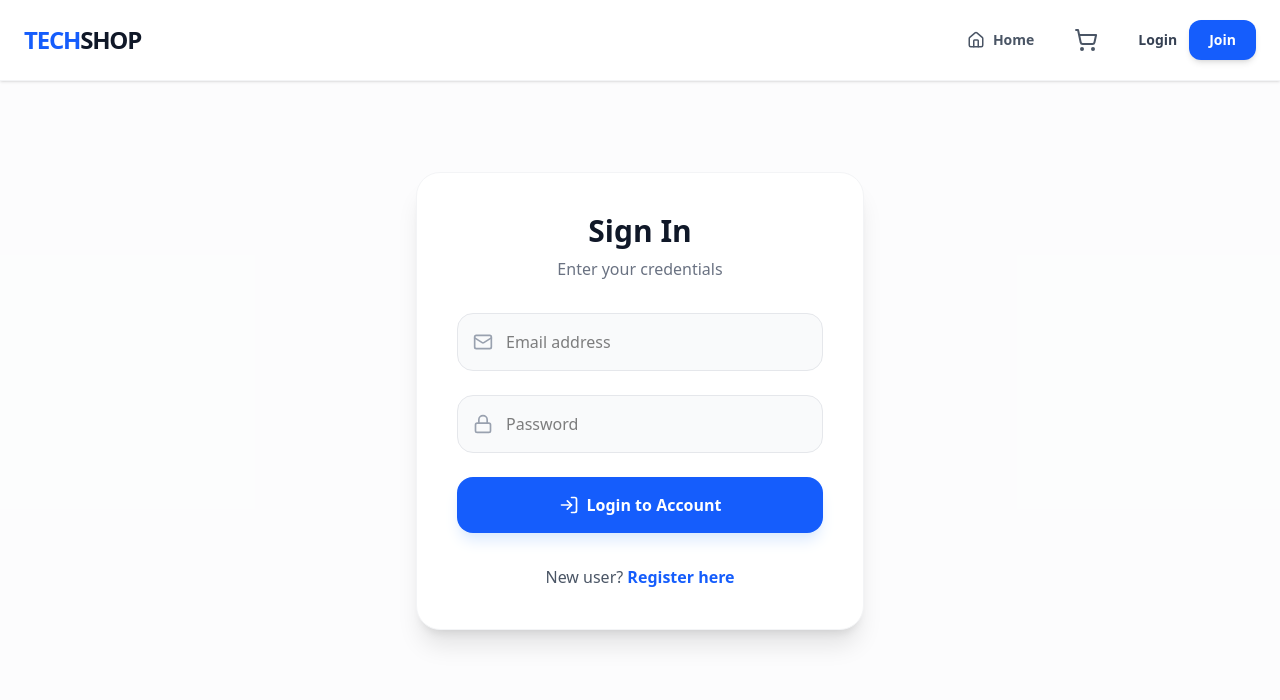
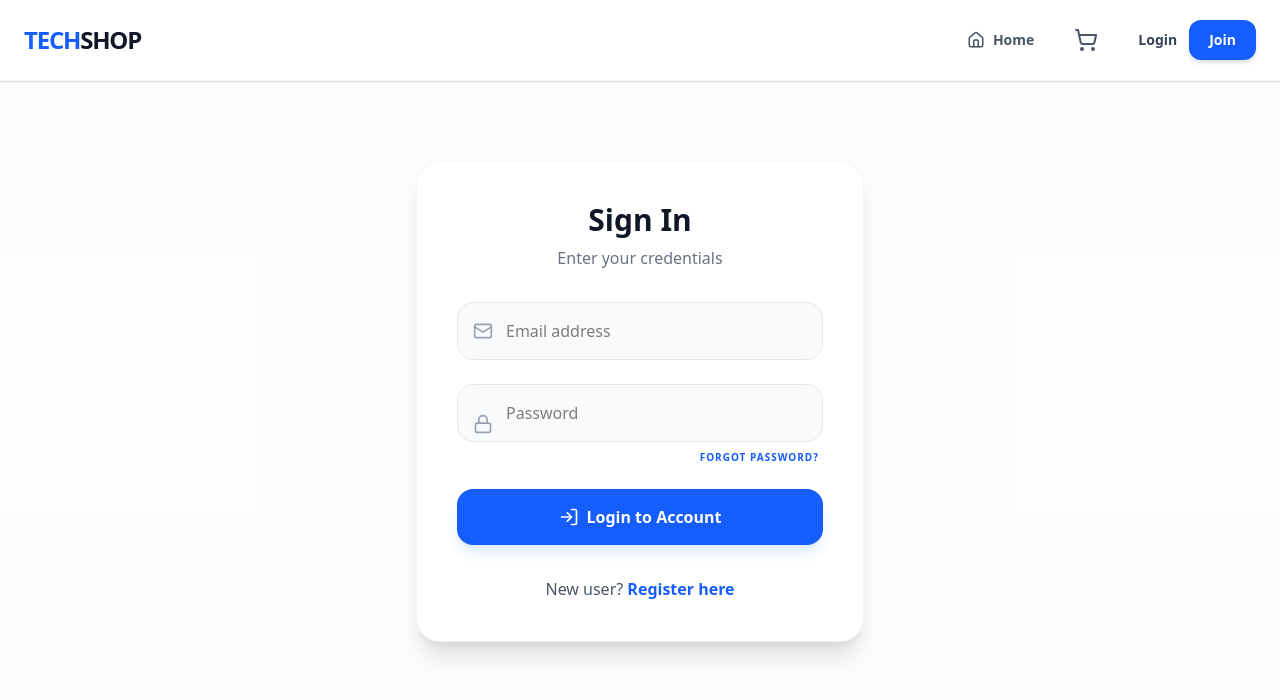
Before and after one commit to Ibrahimin8/ecommerce-docker-app, a React (Vite) app in the folder my-shop-frontend/: page /login in a window 1280 px wide. Shown: the top 700 px of the page. Built offline with nearby package versions, Linux system fonts and the light colour scheme.

Commit message:
Forget Password OTP

```diff
--- a/my-shop-frontend/src/pages/Login.jsx
+++ b/my-shop-frontend/src/pages/Login.jsx
@@ -19,7 +19,6 @@ const Login = () => {
       toast.success('Welcome back!', { id: loadingToast });
       navigate('/');
     } catch (error) {
-      // Handles the 404 or 401 errors from your screenshot
       const message = error.response?.data?.message || 'Server connection failed';
       toast.error(message, { id: loadingToast });
     }
@@ -34,7 +33,7 @@ const Login = () => {
         </div>
 
         <form onSubmit={handleSubmit} className="space-y-6">
-          {/* Email field with proper icon spacing */}
+          {/* Email field */}
           <div className="relative group">
             <Mail className="absolute left-4 top-1/2 -translate-y-1/2 text-gray-400 group-focus-within:text-blue-600 transition-colors" size={20} />
             <input
@@ -46,7 +45,7 @@ const Login = () => {
             />
           </div>
 
-          {/* Password field with proper icon spacing */}
+          {/* Password field */}
           <div className="relative group">
             <Lock className="absolute left-4 top-1/2 -translate-y-1/2 text-gray-400 group-focus-within:text-blue-600 transition-colors" size={20} />
             <input
@@ -56,6 +55,16 @@ const Login = () => {
               placeholder="Password"
               onChange={(e) => setPassword(e.target.value)}
             />
+
+            {/* FORGOT PASSWORD LINK */}
+            <div className="flex justify-end mt-2 px-1">
+              <Link
+                to="/forgot-password"
+                className="text-[10px] font-black text-blue-600 hover:text-blue-800 uppercase tracking-widest transition-colors"
+              >
+                Forgot Password?
+              </Link>
+            </div>
           </div>
 
           <button type="submit" className="w-full bg-blue-600 text-white font-bold py-4 rounded-2xl hover:bg-blue-700 transition-all flex items-center justify-center gap-2 shadow-lg shadow-blue-100">
```
